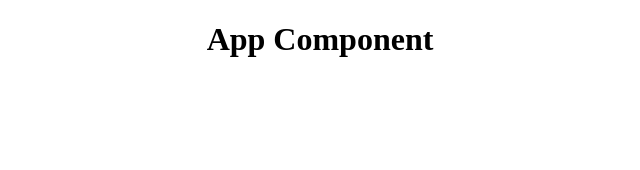
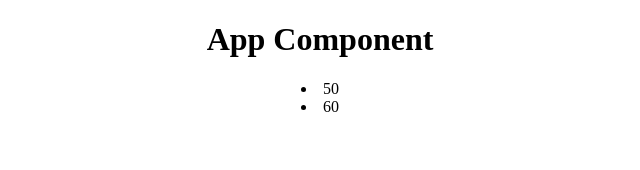
Before and after one commit to nandagurram16/React.js, a React (Create React App) app: page / in a window 1280 px wide. Shown: the top 170 px of the page, without its empty margins (320-960 px from the left). Built offline with nearby package versions, Linux system fonts and the light colour scheme.

Commit message:
'filter'

```diff
--- a/src/App.js
+++ b/src/App.js
@@ -1,13 +1,12 @@
 import React from 'react'
 
-import Map from './Map.jsx'
-
+import Filter from './Filter.jsx'
 const App = () => {
   return (
     <div>
       <center>
         <h1>App Component</h1>
-        <Map/>
+        <Filter/>
       </center>
     </div>
   )
--- /dev/null
+++ b/src/Filter.jsx
@@ -0,0 +1,28 @@
+import React from 'react'
+
+const Filter = () => {
+
+    // const names =['nanda','nandu','gurram','book']
+    // const filternames = names.filter(name => name.includes('n'))
+
+    const array = [10,20,30,40,50,60]
+
+    const filterd = array.filter(item => item > 40)
+  return(
+    <div>
+        {/* {
+            filternames.map(
+                values => <li>{values}</li>
+            )
+        } */}
+
+        {
+            filterd.map(
+                items => <li>{items}</li>
+            )
+        }
+    </div>
+  )
+}
+
+export default Filter
--- a/src/Map.jsx
+++ b/src/Map.jsx
@@ -1,11 +1,50 @@
 import React from 'react'
 
-const Map = () => {
-  return (
-    <div>
+function Map() {
+    // const arr=['nanda','guram','kumar','names']
 
-    </div>
-  )
+    const obj = [
+        {
+            id:1,
+            title:'react js'
+        },
+
+        {
+            id:2,
+            title:'node js'
+        },
+
+        {
+            id:3,
+            title:'mongodb'
+        },
+
+        {
+            id:4,
+            title:'javascript'
+        }
+    ]
+    return (
+        <div>
+
+            {/* array */}
+
+            {/* {
+                arr.map(
+                    (values,index) => <li key={index}>{values}</li>
+                )
+            } */}
+
+            {/* object */}
+
+            {
+                obj.map(
+                    (values,id) => <li key={id}>{values.id}</li>
+                )
+            }
+
+        </div>
+    )
 }
 
 export default Map
```
